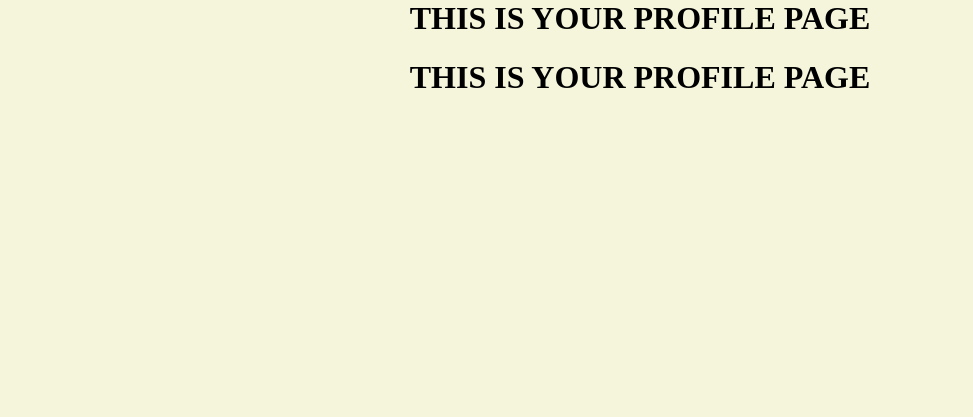
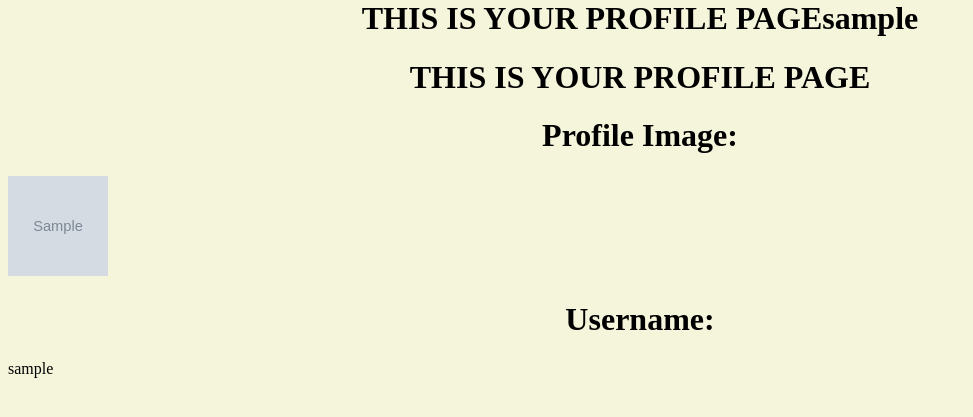
Before and after one commit to Zeotical/MMUsic-TC2L-03, a Flask app: template templates/profile.html in a window 1280 px wide. Shown: the part 21-438 px from the top of the page, without its empty margins (0-973 px from the left). Run offline with Flask 3, Linux system fonts and the light colour scheme; tables that the repository leaves empty hold one stand-in row (values such as "Sample post"); the template is opened without the code that fills it: values that come from a table or form of the project are taken from there, most other values are stand-ins (such as "Sample title", 1, 10 or a date in 2020); grey boxes marked "Sample" are stand-in pictures.

Commit message:
Pfp image not displaying fixed

```diff
--- a/main.py
+++ b/main.py
@@ -93,7 +93,6 @@ def register():
             _, f_ext = os.path.splitext(image.filename)
             image_path = random_hex + f_ext
             image.save(os.path.join(app.root_path,  app.config['UPLOAD_FOLDER'], image_path))
-            image_path = image.filename
             print("image saved")
     username = request.form["hidden_username"]
     password = request.form["hidden_password"]
@@ -103,10 +102,6 @@ def register():
 
     user = User.query.filter_by(username=username).first()
 
-    # rb= bool(genre_name)
-    # Userid= User.id
-    # genid = Music_genres.id
-    user = User.query.filter_by(username=username).first()
     if user:
         return render_template("index.html", error="User already here!")
     else:
@@ -144,24 +139,15 @@ def logout():
     return redirect(url_for("home"))
 
 
-# # Saving profile pic
-# def save_picture(form_picture):
-#     random_hex = secrets.token_hex(8)
-#     _, f_ext = os.path.splitext(form_picture.filename)
-#     picture_fn = random_hex + f_ext
-#     picture_path = os.path.join(app.root_path,  app.config['UPLOAD_FOLDER'] , picture_fn)
-
-#     form_picture.save(picture_path)
-
-#     return picture_fn
-
-
 
 # Profile info
 @app.route("/profile")
 def profile():
     if "username" in session:
-        return render_template("profile.html" ,username=session["username"] )
+        user = User.query.filter_by(username=session["username"]).first()
+        image = user.image
+
+        return render_template("profile.html" ,username=session["username"], user=user, image=image )
     return redirect(url_for("home"))
 
 if __name__ =="__main__":
--- a/templates/profile.html
+++ b/templates/profile.html
@@ -2,14 +2,17 @@
 
 {% block body%}
 
-<h1> THIS IS YOUR PROFILE PAGE</h1>
+<h1> THIS IS YOUR PROFILE PAGE{{username}}</h1>
  <h1> THIS IS YOUR PROFILE PAGE </h1>
+
+ <h1> Profile Image:</h1>
  {% if user.image %}
-     <img src="{{ url_for('static', filename='profile_pics/' + user.image) }}"   alt="Profile Picture"style="width: 100px; height:100px;>
+    <img src="{{ url_for('static', filename='profile_pics/' + user.image) }}"   alt="Profile Picture"style="width: 100px; height:100px";/>
  {% else %}
      <p>No profile picture uploaded.</p>
  {% endif %}
-
+ <h1>Username:</h1>
+ {{username}}
 
 
 {% endblock %}
```
Also changed, not shown: static/profile_pics/d0bf17eae83dcedd.svg (added).
